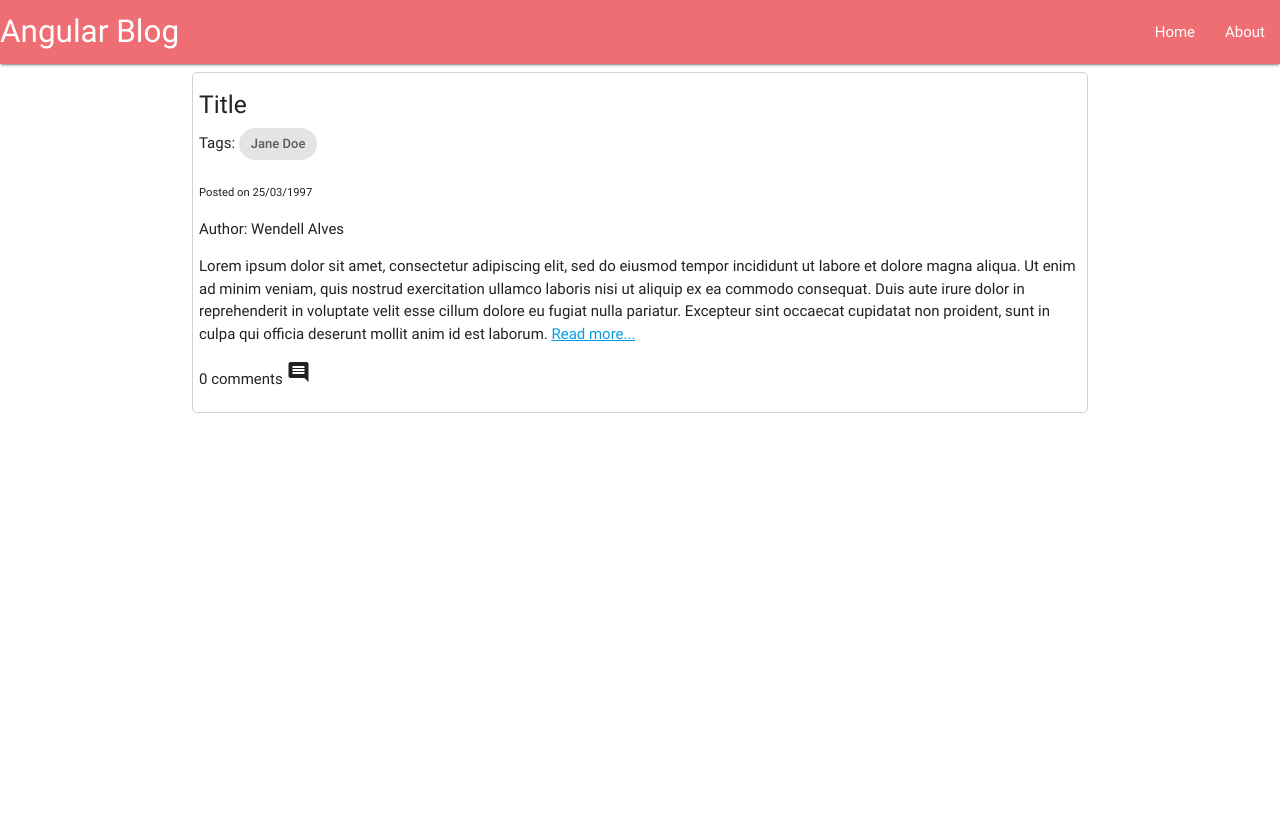
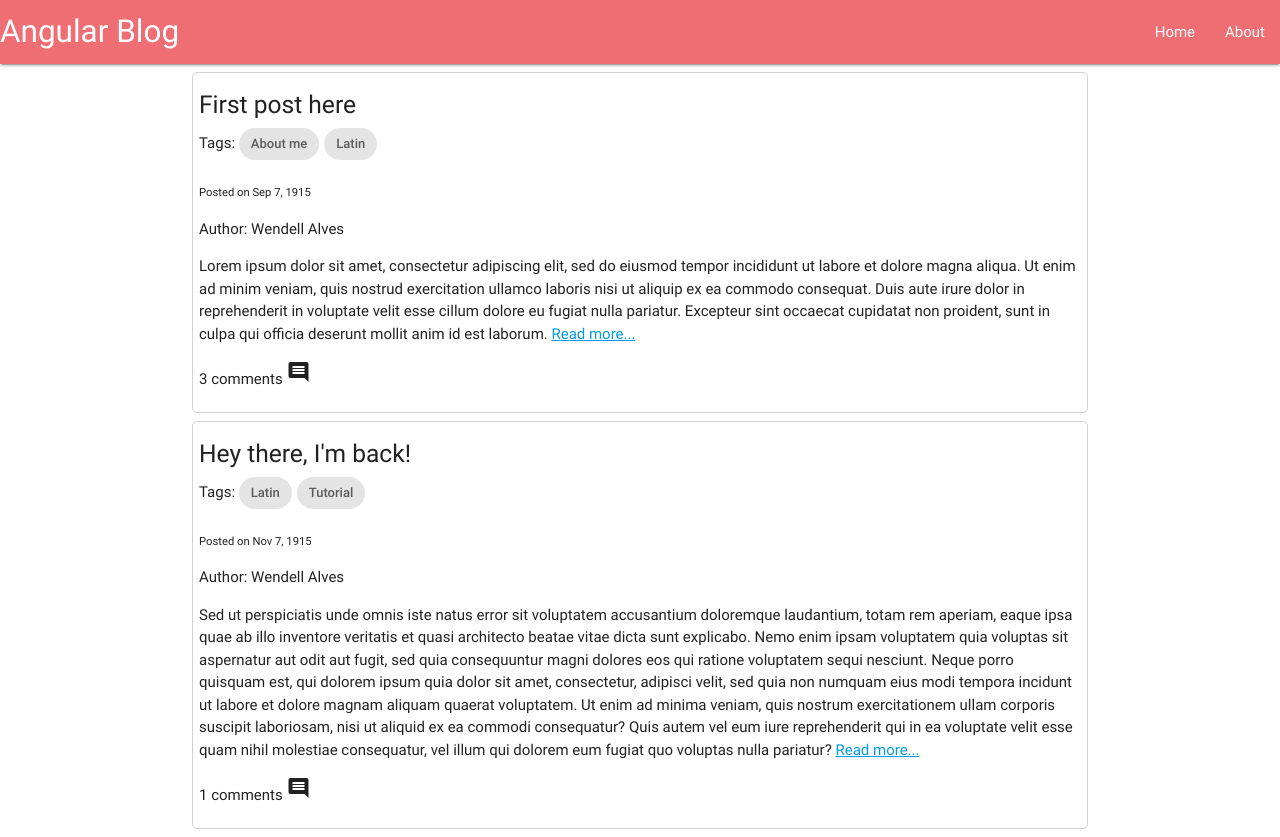
Before and after one commit to wen-dell/angular-blog, an Angular app: page /home in a window 1280 px wide. Before the commit the page ends 800 px from the top, so only its background shows below. Built offline with nearby package versions, Linux system fonts and the light colour scheme.

Commit message:
Displaying data from service

```diff
--- a/src/app/app.module.ts
+++ b/src/app/app.module.ts
@@ -6,6 +6,7 @@ import { HomeComponent } from './home/home.component';
 import { AboutComponent } from './about/about.component';
 import { RouterModule } from '@angular/router';
 import { AppRoutingModule } from 'app/app.routing.module';
+import { HomeService } from 'app/home/home.service';
 
 @NgModule({
   declarations: [
@@ -17,7 +18,7 @@ import { AppRoutingModule } from 'app/app.routing.module';
     BrowserModule,
     AppRoutingModule
   ],
-  providers: [],
+  providers: [HomeService],
   bootstrap: [AppComponent]
 })
 export class AppModule { }
--- a/src/app/home/home.component.html
+++ b/src/app/home/home.component.html
@@ -1,21 +1,18 @@
-<div class="post-container">
-  <h5>Title</h5>
+<div class="post-container" *ngFor="let post of posts">
+  <h5>{{ post.title }}</h5>
   Tags:
-  <div class="chip">
-    Jane Doe
+  <div class="chip" *ngFor="let tag of post.tags">
+    {{ tag }}
   </div>
   <p>
-    <small>Posted on 25/03/1997</small>
+    <small>Posted on {{ post.datePost | date }}</small>
   </p>
-  <p>Author: Wendell Alves</p>
+  <p>Author: {{ post.author }}</p>
   <div class="post-message">
     <p>
-      Lorem ipsum dolor sit amet, consectetur adipiscing elit, sed do eiusmod tempor incididunt ut labore et dolore magna aliqua.
-      Ut enim ad minim veniam, quis nostrud exercitation ullamco laboris nisi ut aliquip ex ea commodo consequat. Duis aute
-      irure dolor in reprehenderit in voluptate velit esse cillum dolore eu fugiat nulla pariatur. Excepteur sint occaecat
-      cupidatat non proident, sunt in culpa qui officia deserunt mollit anim id est laborum.
+      {{ post.message }}
       <a>Read more...</a>
     </p>
-    <p>0 comments <i class="material-icons">comment</i></p>
+    <p>{{ post.comments.length }} comments <i class="material-icons">comment</i></p>
   </div>
 </div>
--- a/src/app/home/home.component.ts
+++ b/src/app/home/home.component.ts
@@ -1,4 +1,7 @@
 import { Component, OnInit } from '@angular/core';
+
+import { HomeService } from 'app/home/home.service';
+import { Post } from '../post';
 
 @Component({
   selector: 'app-home',
@@ -7,9 +10,12 @@ import { Component, OnInit } from '@angular/core';
 })
 export class HomeComponent implements OnInit {
 
-  constructor() { }
+  private posts: Post[];
+
+  constructor(private homeService: HomeService) { }
 
   ngOnInit() {
+    this.posts = this.homeService.getPosts();
   }
 
 }
--- /dev/null
+++ b/src/app/home/home.service.ts
@@ -0,0 +1,14 @@
+import { Injectable } from '@angular/core';
+
+import { posts } from './../mock-post';
+
+@Injectable()
+export class HomeService {
+
+  constructor() { }
+
+  getPosts() {
+    return posts;
+  }
+
+}
--- /dev/null
+++ b/src/app/mock-post.ts
@@ -0,0 +1,42 @@
+import { Post } from './post';
+
+export const posts: Post[] = [
+    {
+        id: 1,
+        title: 'First post here',
+        tags: ['About me', 'Latin'],
+        datePost: new Date(10, 2, 2017),
+        author: 'Wendell Alves',
+        message: `
+        Lorem ipsum dolor sit amet, consectetur adipiscing elit, sed do eiusmod tempor incididunt ut labore et dolore magna aliqua.
+        Ut enim ad minim veniam, quis nostrud exercitation ullamco laboris nisi ut aliquip ex ea commodo consequat.
+        Duis aute irure dolor in reprehenderit in voluptate velit esse cillum dolore eu fugiat nulla pariatur.
+        Excepteur sint occaecat cupidatat non proident, sunt in culpa qui officia deserunt mollit anim id est laborum.
+        `,
+        comments: [
+            'So cool, what a great idea you had when you decided to create this blog',
+            'I think your writing style is very good',
+            'Ow, I think you are the only person that writes in Latin nowadays!'
+        ]
+    },
+    {
+        id: 2,
+        title: 'Hey there, I\'m back!',
+        tags: ['Latin', 'Tutorial'],
+        datePost: new Date(10, 4, 2017),
+        author: 'Wendell Alves',
+        message: `
+        Sed ut perspiciatis unde omnis iste natus error sit voluptatem accusantium doloremque laudantium, totam rem aperiam,
+        eaque ipsa quae ab illo inventore veritatis et quasi architecto beatae vitae dicta sunt explicabo.
+        Nemo enim ipsam voluptatem quia voluptas sit aspernatur aut odit aut fugit,
+        sed quia consequuntur magni dolores eos qui ratione voluptatem sequi nesciunt. Neque porro quisquam est,
+        qui dolorem ipsum quia dolor sit amet, consectetur, adipisci velit, sed quia non numquam eius modi tempora incidunt ut labore et dolore magnam aliquam quaerat voluptatem.
+        Ut enim ad minima veniam, quis nostrum exercitationem ullam corporis suscipit laboriosam, nisi ut aliquid ex ea commodi consequatur?
+        Quis autem vel eum iure reprehenderit qui in ea voluptate velit esse quam nihil molestiae consequatur,
+        vel illum qui dolorem eum fugiat quo voluptas nulla pariatur?
+        `,
+        comments: [
+            'Why do you just write things in Latin?'
+        ]
+    }
+];
--- /dev/null
+++ b/src/app/post.ts
@@ -0,0 +1,11 @@
+export class Post {
+
+    id: number;
+    title: string;
+    tags: Array<string>;
+    datePost: Date;
+    author: string;
+    message: string;
+    comments: Array<string>;
+
+}
```
Also changed, not shown: 1 other file (tests, documents, lock files or other folders).
